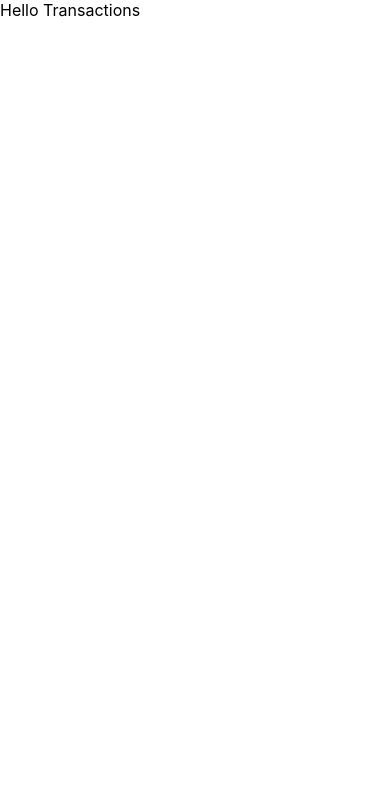
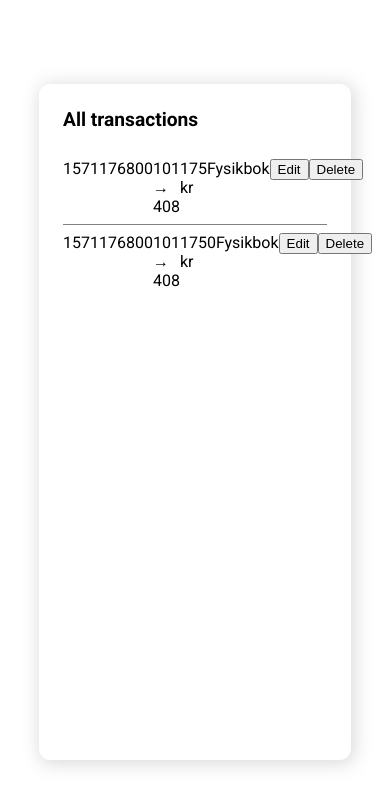
Before and after one commit to dcronqvist/danboard, a Next.js app: page /transactions in a window 390 px wide. Shown: the top 806 px of the page. Built offline with nearby package versions, Linux system fonts and the light colour scheme; a web font is replaced by a local one.

Commit message:
Made some progress on Transactions page, no mobile view yet

```diff
--- /dev/null
+++ b/components/TransactionView.js
@@ -0,0 +1,71 @@
+import Head from 'next/head'
+import styles from '../styles/TransactionView.module.css'
+import cn from 'classnames'
+import { useState } from 'react'
+
+/*
+expects props with a transaction field which looks like this:
+{
+    date_reg: 1571219671.024,
+    date_trans: 1571176800,
+    amount: 175,
+    desc: "Fysikbok",
+    from_account: 101,
+    to_account: 408
+}
+*/
+
+export default function TransactionView(props) {
+
+    const [editing, setEditing] = useState(false)
+
+    const date = props.transaction.date_trans
+    const amount = props.transaction.amount
+    const from_account = props.transaction.from_account
+    const to_account = props.transaction.to_account
+    const desc = props.transaction.desc
+
+    let div = <div className={styles.container}>
+                    <span className={cn(styles.item)}>
+                        {date}
+                    </span>
+                    <span className={cn(styles.item)}>
+                        {from_account} &rarr; {to_account}
+                    </span>
+                    <span className={cn(styles.item)}>
+                        {amount} kr
+                    </span>
+                    <span className={cn(styles.item, styles.big)}>
+                        {desc}
+                    </span>
+                    <span className={cn(styles.item, styles.medium)}>
+                        <input type="button" value="Edit" onClick={(e) => {setEditing(true)}}/>
+                        <input type="button" value="Delete" onClick={(e) => {}}/>
+                    </span>
+                </div>
+
+    // TODO: Make account, amount and desc fields text
+    // inputs when editing is true.
+    if (editing) {
+        div = <div className={styles.container}>
+                <span className={cn(styles.item)}>
+                    {date}
+                </span>
+                <span className={cn(styles.item)}>
+                    {from_account} &rarr; {to_account}
+                </span>
+                <span className={cn(styles.item)}>
+                    {amount} kr
+                </span>
+                <span className={cn(styles.item, styles.big)}>
+                    {desc}
+                </span>
+                <span className={cn(styles.item, styles.medium)}>
+                    <input type="button" value="Save" onClick={(e) => {setEditing(false)}}/>
+                </span>
+            </div>
+    }
+
+
+    return div;
+}
--- a/package.json
+++ b/package.json
@@ -8,6 +8,7 @@
     "start": "next start"
   },
   "dependencies": {
+    "@fontsource/roboto": "^4.3.0",
     "classnames": "^2.2.6",
     "next": "10.2.0",
     "react": "17.0.2",
--- a/pages/_app.js
+++ b/pages/_app.js
@@ -1,3 +1,9 @@
+import "@fontsource/roboto/100.css"
+import "@fontsource/roboto/300.css"
+import "@fontsource/roboto/500.css"
+import "@fontsource/roboto/700.css"
+import "@fontsource/roboto/900.css"
+import "@fontsource/roboto/400.css"
 import '../styles/globals.css'
 
 function MyApp({ Component, pageProps }) {
--- a/pages/transactions.js
+++ b/pages/transactions.js
@@ -1,13 +1,35 @@
 import Head from 'next/head'
 import styles from '../styles/Transactions.module.css'
+import TransactionView from '../components/TransactionView'
 
 export default function Transactions() {
     return (
-        <div classNames={styles.container}>
+        <div className={styles.container}>
             <Head>
 				<title>danboard - Transactions</title>
 			</Head>
-            Hello Transactions
+
+            <main className={styles.main}>
+                <h1>
+                    All transactions
+                </h1>
+                <TransactionView transaction={{
+                    date_reg: 1571219671.024,
+                    date_trans: 1571176800,
+                    amount: 175,
+                    desc: "Fysikbok",
+                    from_account: 101,
+                    to_account: 408
+                }}/>
+                <TransactionView transaction={{
+                    date_reg: 1571219671.024,
+                    date_trans: 1571176800,
+                    amount: 1750,
+                    desc: "Fysikbok",
+                    from_account: 101,
+                    to_account: 408
+                }}/>
+            </main>
         </div>
     )
 }
--- a/styles/Home.module.css
+++ b/styles/Home.module.css
@@ -20,7 +20,7 @@
     margin: 0;
     margin-bottom: 0.5rem;
     margin-top: 1rem;
-    font-weight: 600;
+    font-weight: 500;
 }
 
 .subtitle {
@@ -28,7 +28,7 @@
     padding: 0;
     font-size: 1.2rem;
     margin-bottom: 2rem;
-    font-weight: 400;
+    font-weight: 300;
 }
 
 .footer {
--- a/styles/LinkCard.module.css
+++ b/styles/LinkCard.module.css
@@ -14,7 +14,7 @@
     color: #0070f3;
     text-decoration: none;
     font-size: 1.6rem;
-    font-weight: 500;
+    font-weight: 400;
 }
 
 .link:hover {
@@ -26,6 +26,7 @@
     padding: 0;
     padding-top: 1rem;
     text-decoration: none;
+    font-weight: 300;
 }
 
 
--- /dev/null
+++ b/styles/TransactionView.module.css
@@ -0,0 +1,35 @@
+.container {
+    display: flex;
+    flex-direction: row;
+    flex-wrap: nowrap;
+    justify-content: space-between;
+    align-items: flex-start;
+    width: 100%;
+}
+
+.item {
+    padding-top: 0.5rem;
+    padding-bottom: 0.5rem;
+}
+
+.small {
+    flex-basis: 10%;
+}
+
+.medium {
+    flex-basis: 20%;
+    display: flex;
+    justify-content: flex-end;
+}
+
+.big {
+    flex-basis: 30%;
+}
+
+.only_enough {
+    flex-basis: fit-content;
+}
+
+.container:not(:last-child) {
+    border-bottom: 1px solid grey;
+}
--- a/styles/Transactions.module.css
+++ b/styles/Transactions.module.css
@@ -1,3 +1,28 @@
-.continer {
+.container {
+    display: flex;
+    min-height: 100vh;
+    justify-content: center;
+    align-items: center;
+}
 
+.main {
+    padding: 1.5rem;
+    width: 80%;
+    position: absolute;
+    height: 80%;
+    box-shadow: 2px 2px 17px 2px rgba(137,137,137,0.3);
+    border-radius: 0.7rem;
+    display: flex;
+    flex-direction: column;
+    flex-wrap: wrap;
+    justify-content: flex-start;
+    align-items: flex-start;
 }
+
+.main h1 {
+    margin: 0;
+    padding: 0;
+    font-size: 1.2rem;
+    display: inline;
+    margin-bottom: 1.2rem;
+}
--- a/styles/globals.css
+++ b/styles/globals.css
@@ -1,16 +1,16 @@
 html,
 body {
-  padding: 0;
-  margin: 0;
-  font-family: -apple-system, BlinkMacSystemFont, Segoe UI, Roboto, Oxygen,
-    Ubuntu, Cantarell, Fira Sans, Droid Sans, Helvetica Neue, sans-serif;
+	padding: 0;
+	margin: 0;
+	font-family: "Roboto";
+	font-variant: normal;
 }
 
 a {
-  color: inherit;
-  text-decoration: none;
+	color: inherit;
+	text-decoration: none;
 }
 
 * {
-  box-sizing: border-box;
+	box-sizing: border-box;
 }
```
Also changed, not shown: 1 other file (tests, documents, lock files or other folders).
